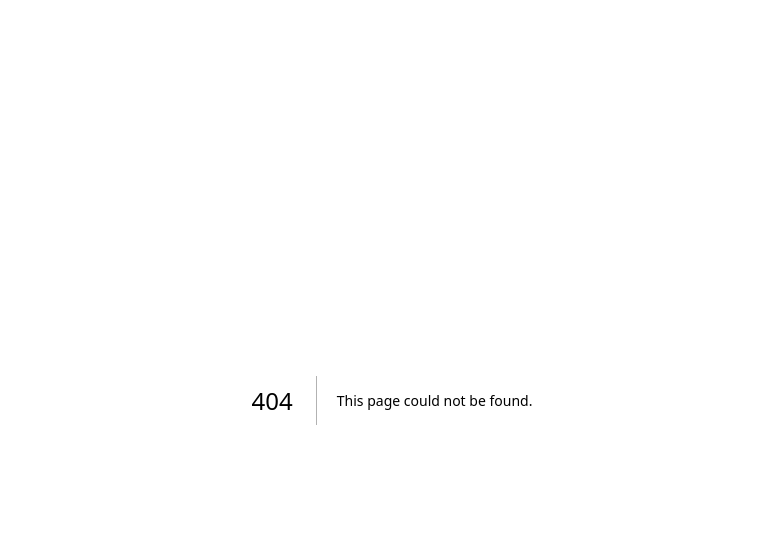
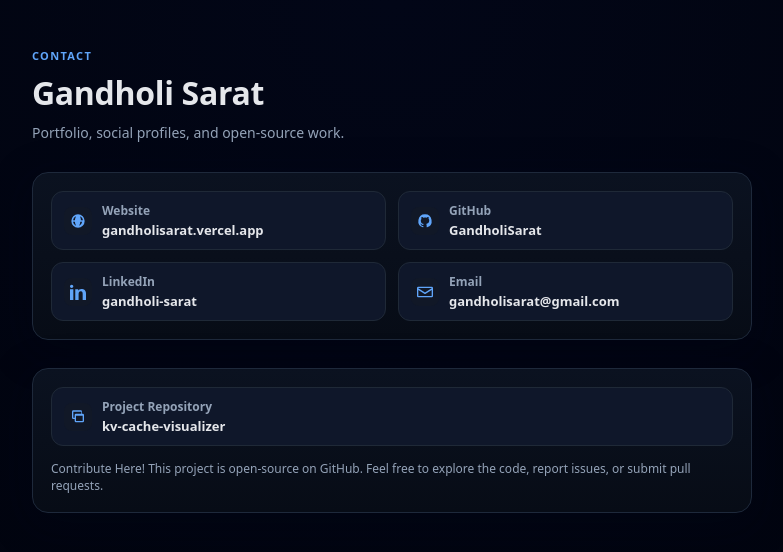
Before and after one commit to GandholiSarat/kv-cache-visualizer, a Next.js app: page /contact in a window 1280 px wide. Before the commit this address had no page. Shown: the top 552 px of the page, without its empty margins (248-1031 px from the left). Built offline with nearby package versions, Linux system fonts and the light colour scheme.

Commit message:
Contact page

```diff
--- /dev/null
+++ b/app/contact/page.tsx
@@ -0,0 +1,5 @@
+import ContactPage from "@/components/ContactPage";
+
+export default function ContactRoute() {
+	return <ContactPage />;
+}
--- /dev/null
+++ b/components/ContactPage.tsx
@@ -0,0 +1,201 @@
+export default function ContactPage() {
+	return (
+		<main
+			style={{
+				minHeight: "100vh",
+				padding: "clamp(24px, 5vw, 48px) 16px",
+				background: "radial-gradient(1200px at top, #020617, #01030a)",
+				color: "#e5e7eb",
+				fontFamily: "system-ui, -apple-system, sans-serif",
+			}}
+		>
+			<section
+				style={{
+					maxWidth: "min(720px, 100%)",
+					margin: "0 auto",
+					display: "grid",
+					gap: "clamp(18px, 3vw, 28px)",
+				}}
+			>
+				{/* Header */}
+				<header style={{ display: "grid", gap: "8px" }}>
+					<span
+						style={{
+							fontSize: "11px",
+							fontWeight: 700,
+							letterSpacing: "0.12em",
+							color: "#60a5fa",
+						}}
+					>
+						CONTACT
+					</span>
+
+					<h1
+						style={{
+							margin: 0,
+							fontSize: "clamp(26px, 3.2vw, 32px)",
+							fontWeight: 700,
+							letterSpacing: "-0.01em",
+						}}
+					>
+						Gandholi Sarat
+					</h1>
+
+					<p
+						style={{
+							margin: 0,
+							color: "#94a3b8",
+							fontSize: "14px",
+							maxWidth: "420px",
+							lineHeight: 1.6,
+						}}
+					>
+						Portfolio, social profiles, and open-source work.
+					</p>
+				</header>
+
+				{/* Contact Links */}
+				<Card>
+					<div
+						style={{
+							display: "grid",
+							gridTemplateColumns: "repeat(auto-fit, minmax(220px, 1fr))",
+							gap: "12px",
+						}}
+					>
+						<IconLink
+							label="Website"
+							href="https://gandholisarat.vercel.app"
+							icon={
+								<svg viewBox="0 0 24 24" width="16" height="16" aria-hidden>
+									<path
+										fill="currentColor"
+										d="M12 2a10 10 0 100 20 10 10 0 000-20zm7.5 9h-3.08a15.6 15.6 0 00-1.4-6.02A8.03 8.03 0 0119.5 11zm-9.14 0H4.5a8.03 8.03 0 014.48-6.02A15.6 15.6 0 0010.36 11zm0 2a15.6 15.6 0 00-1.38 6.02A8.03 8.03 0 014.5 13h5.86zm2 0h5.86a8.03 8.03 0 01-4.48 6.02A15.6 15.6 0 0012.36 13zm0-2h3.08a13.6 13.6 0 00-1.48-5.5c-.45-.83-.98-1.48-1.6-1.92V11zm-2 0V3.58c-.62.44-1.15 1.09-1.6 1.92A13.6 13.6 0 007.42 11h2.94zm0 2H7.42a13.6 13.6 0 001.44 5.5c.45.83.98 1.48 1.6 1.92V13zm2 0v7.42c.62-.44 1.15-1.09 1.6-1.92a13.6 13.6 0 001.44-5.5h-3.04z"
+									/>
+								</svg>
+							}
+							value="gandholisarat.vercel.app"
+						/>
+						<IconLink
+							label="GitHub"
+							href="https://github.com/GandholiSarat"
+							icon={
+								<svg viewBox="0 0 24 24" width="16" height="16" aria-hidden>
+									<path
+										fill="currentColor"
+										d="M12 2a10 10 0 00-3.16 19.49c.5.09.68-.22.68-.48v-1.68c-2.77.6-3.36-1.34-3.36-1.34-.45-1.14-1.1-1.44-1.1-1.44-.9-.62.07-.61.07-.61 1 .07 1.53 1.03 1.53 1.03.9 1.52 2.36 1.08 2.94.82.09-.65.35-1.08.64-1.33-2.22-.25-4.56-1.11-4.56-4.95 0-1.09.39-1.98 1.03-2.68-.1-.25-.45-1.27.1-2.65 0 0 .84-.27 2.75 1.02A9.6 9.6 0 0112 6.8c.85 0 1.71.11 2.51.32 1.9-1.29 2.74-1.02 2.74-1.02.56 1.38.21 2.4.1 2.65.64.7 1.03 1.59 1.03 2.68 0 3.85-2.35 4.7-4.58 4.94.36.31.68.92.68 1.86v2.76c0 .27.18.58.69.48A10 10 0 0012 2z"
+									/>
+								</svg>
+							}
+							value="GandholiSarat"
+						/>
+						<IconLink
+							label="LinkedIn"
+							href="https://linkedin.com/in/gandholi-sarat"
+							icon={
+								<svg viewBox="0 0 24 24" width="16" height="16" aria-hidden>
+									<path
+										fill="currentColor"
+										d="M4.98 3.5C4.98 4.88 3.88 6 2.5 6S0 4.88 0 3.5 1.12 1 2.5 1 4.98 2.12 4.98 3.5zM0 8h5v16H0V8zm7.5 0h4.8v2.2h.07c.67-1.27 2.3-2.6 4.73-2.6C21 7.6 24 9.43 24 14.3V24h-5v-8.5c0-2.03-.04-4.65-2.83-4.65-2.83 0-3.27 2.2-3.27 4.5V24h-5V8z"
+									/>
+								</svg>
+							}
+							value="gandholi-sarat"
+						/>
+						<IconLink
+							label="Email"
+							href="mailto:gandholisarat@gmail.com"
+							icon={
+								<svg viewBox="0 0 24 24" width="16" height="16" aria-hidden>
+									<path
+										fill="currentColor"
+										d="M2 4h20a2 2 0 012 2v12a2 2 0 01-2 2H2a2 2 0 01-2-2V6a2 2 0 012-2zm0 2v.51l10 6.25 10-6.25V6H2zm20 12v-9.02l-9.47 5.92a1 1 0 01-1.06 0L2 8.98V18h20z"
+									/>
+								</svg>
+							}
+							value="gandholisarat@gmail.com"
+						/>
+					</div>
+				</Card>
+
+				{/* Project */}
+				<Card>
+					<IconLink
+						label="Project Repository"
+						href="https://github.com/GandholiSarat/kv-cache-visualizer"
+						icon={
+							<svg viewBox="0 0 24 24" width="16" height="16" aria-hidden>
+								<path
+									fill="currentColor"
+									d="M3 4a2 2 0 012-2h11a2 2 0 012 2v3h1a2 2 0 012 2v9a2 2 0 01-2 2H9a2 2 0 01-2-2v-3H5a2 2 0 01-2-2V4zm14 0H5v9h2V9a2 2 0 012-2h8V4zm2 6H9v8h10v-8z"
+								/>
+							</svg>
+						}
+						value="kv-cache-visualizer"
+					/>
+					<p style={{ margin: 0, fontSize: "12px", color: "#94a3b8" }}>
+						Contribute Here! This project is open-source on GitHub. Feel free to explore the code, report issues, or submit pull requests.
+					</p>
+				</Card>
+			</section>
+		</main>
+	);
+}
+
+function Card({ children }: { children: React.ReactNode }) {
+	return (
+		<div
+			style={{
+				padding: "clamp(14px, 2.5vw, 18px)",
+				borderRadius: "16px",
+				border: "1px solid #1e293b",
+				background: "linear-gradient(180deg, #0b1220, #070c16)",
+				display: "grid",
+				gap: "14px",
+				boxShadow: "0 10px 40px rgba(2, 6, 23, 0.35)",
+			}}
+		>
+			{children}
+		</div>
+	);
+}
+
+function IconLink({ label, value, href, icon }: { label: string; value: string; href: string; icon: React.ReactNode }) {
+	return (
+		<a
+			href={href}
+			target={href.startsWith("mailto:") ? undefined : "_blank"}
+			rel={href.startsWith("mailto:") ? undefined : "noreferrer"}
+			style={{
+				display: "flex",
+				alignItems: "center",
+				gap: "10px",
+				padding: "10px 12px",
+				borderRadius: "12px",
+				background: "#0f172a",
+				border: "1px solid #1f2937",
+				textDecoration: "none",
+				color: "#e5e7eb",
+				minWidth: 0,
+			}}
+		>
+			<span
+				style={{
+					display: "grid",
+					placeItems: "center",
+					width: "28px",
+					height: "28px",
+					borderRadius: "8px",
+					background: "#111827",
+					color: "#60a5fa",
+				}}
+			>
+				{icon}
+			</span>
+			<div style={{ display: "grid", gap: "2px", minWidth: 0 }}>
+				<span style={{ fontSize: "12px", color: "#94a3b8", fontWeight: 600 }}>{label}</span>
+				<span style={{ fontSize: "13px", fontWeight: 600, overflowWrap: "anywhere" }}>{value}</span>
+			</div>
+		</a>
+	);
+}
```
Also changed, not shown: app/page.tsx (+24 -0 lines), components/SinglePromptExplanation.tsx (+36 -23 lines).
